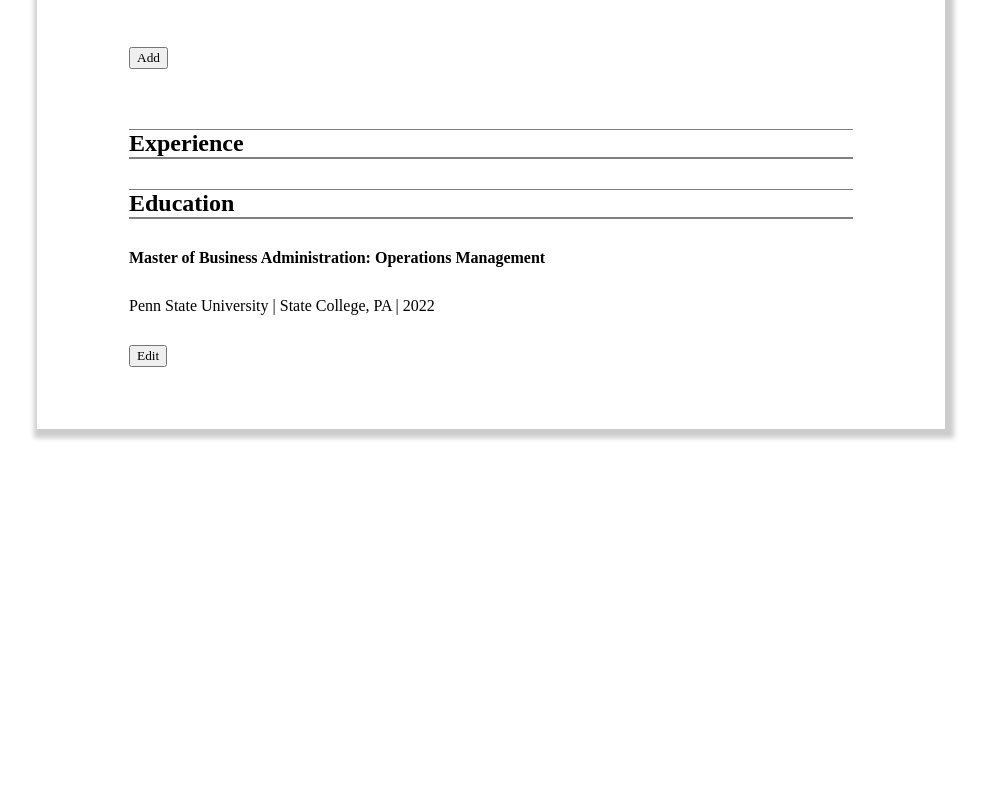
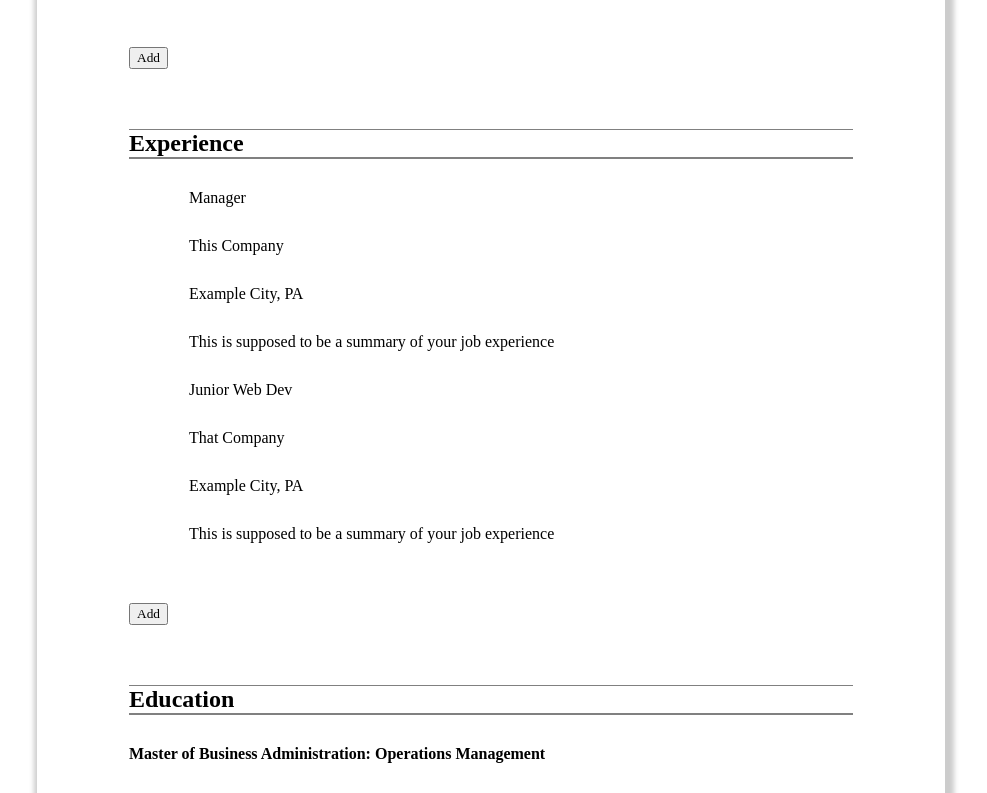
Before and after one commit to Justin217X/cv-app, a React (Create React App) app: page / in a window 1280 px wide. Shown: the part 780-1573 px from the top of the page, without its empty margins (149-1136 px from the left). Before the commit the page ends 1335 px from the top, so only its background shows below. Built offline with nearby package versions, Linux system fonts and the light colour scheme.

Commit message:
Completed Experience Section

```diff
--- a/src/components/Experience.js
+++ b/src/components/Experience.js
@@ -1,10 +1,202 @@
 import React from "react";
+import { v4 as uuid } from 'uuid';
+
+const unique_id = uuid();
+
 
 export class Experience extends React.Component {
+    constructor() {
+        super();
+
+        this.state = {
+            company: "",
+            title: "",
+            start: "",
+            end: "",
+            location: "",
+            description: "",
+            experience: [
+                {
+                    id: unique_id,
+                    company: "This Company",
+                    title: "Manager",
+                    start: "2020",
+                    end: "2022",
+                    location: "Example City, PA",
+                    description: "This is supposed to be a summary of your job experience"
+                },
+                {
+                    id: unique_id,
+                    company: "That Company",
+                    title: "Junior Web Dev",
+                    start: "2018",
+                    end: "2020",
+                    location: "Example City, PA",
+                    description: "This is supposed to be a summary of your job experience"
+                }
+            ],
+            edit: false
+        }
+    }
+
+    companyChange = e => {
+        this.setState({
+            company: e.target.value
+        })
+    }
+
+    titleChange = e => {
+        this.setState({
+            title: e.target.value
+        })
+    }
+
+    startChange = e => {
+        this.setState({
+            start: e.target.value
+        })
+    }
+
+    endChange = e => {
+        this.setState({
+            end: e.target.value
+        })
+    }
+
+    locationChange = e => {
+        this.setState({
+            location: e.target.value
+        })
+    }
+
+    descriptionChange = e => {
+        this.setState({
+            description: e.target.value
+        })
+    }
+
+    submitNewExperience = e => {
+        e.preventDefault();
+        this.setState({
+            experience: this.state.experience.concat({
+                id: unique_id,
+                company: this.state.company,
+                title: this.state.title,
+                start: this.state.start,
+                end: this.state.end,
+                location: this.state.location,
+                description: this.state.description
+            }),
+            company: "",
+            title: "",
+            date: this.state.start + '-' + this.state.end,
+            location: this.state.location,
+            description: this.state.description
+        })
+
+        this.toggleEdit()
+    }
+
+    toggleEdit = () => {
+        this.setState(prevState => ({
+            edit: !prevState.edit
+        }))
+    }
+
+    removeExperience = key => {
+        const newExperience = this.state.experience.filter(experience => experience.id !== key)
+
+        this.setState({
+            experience: newExperience
+        })
+    }
+
     render() {
+        const { company, title, start, end, location, description, experience, edit } = this.state;
         return (
-            <div>
+            <div id="Experience">
                 <h2>Experience</h2>
+                {experience.map(experience => {
+                    return (
+                        <div key={experience.id} onClick={() => this.removeExperience(experience.id)}>
+                            <div>
+                                <p className="experience-date">{ experience.date }</p>
+                                <p className="experience-title">{ experience.title }</p>
+                            </div>
+                            <div>
+                                <p className="experience-company">{ experience.company }</p>
+                                <p className="experience-location">{ experience.location }</p>
+                                <p className="experience-description">{ experience.description }</p>
+                            </div>
+                        </div>
+                    )
+                })}
+                <button
+                    className="edit-toggle"
+                    type="button"
+                    onClick={this.toggleEdit}
+                >
+                    Add
+                </button>
+
+                {edit &&
+                    <form id="experience-add" className="edit-form">
+                        <label htmlFor="company">Company:</label>
+                        <input
+                            id="company"
+                            type="text"
+                            value={company}
+                            onChange={this.companyChange}
+                        />
+                        <label htmlFor="title">Title:</label>
+                        <input
+                            id="title"
+                            type="text"
+                            value={title}
+                            onChange={this.titleChange}
+                        />
+                        <label htmlFor="start">Start Date:</label>
+                        <input
+                            id="start"
+                            type="text"
+                            value={start}
+                            onChange={this.startChange}
+                        />
+                        <label htmlFor="end">End Date:</label>
+                        <input
+                            id="end"
+                            type="text"
+                            value={end}
+                            onChange={this.endChange}
+                        />
+                        <label htmlFor="location">Location:</label>
+                        <input
+                            id="location"
+                            type="text"
+                            value={location}
+                            onChange={this.locationChange}
+                        />
+                        <label htmlFor="description">Description:</label>
+                        <input
+                            id="description"
+                            type="text"
+                            value={description}
+                            onChange={this.descriptionChange}
+                        />
+                        <button
+                            type="button"
+                            onClick={this.submitNewExperience}
+                        >
+                            Add Experience
+                        </button>
+                        <button
+                            type="button"
+                            onClick={this.toggleEdit}
+                        >
+                            Close
+                        </button>
+                    </form>
+                }
             </div>
         )
     }
```
